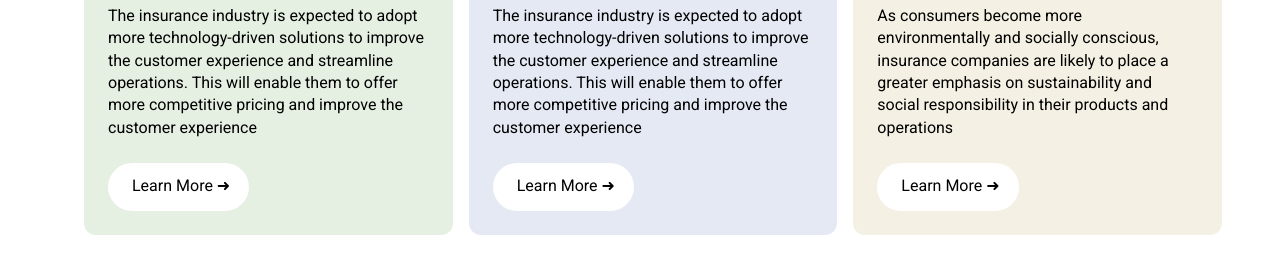
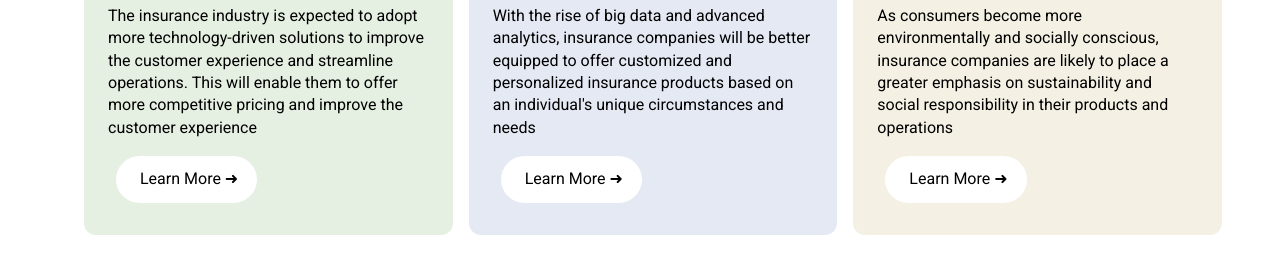
Before and after one commit to Wiecek-K/Sekcja-zalet, a website built with Vite: page index.html in a window 1280 px wide. Shown: the part 242-516 px from the top of the page. Built offline with nearby package versions, Linux system fonts and the light colour scheme.

Commit message:
update content

```diff
--- a/index.html
+++ b/index.html
@@ -34,10 +34,10 @@
               Customization and personalization
             </h3>
             <p class="advantage__description">
-              The insurance industry is expected to adopt more technology-driven
-              solutions to improve the customer experience and streamline
-              operations. This will enable them to offer more competitive
-              pricing and improve the customer experience
+              With the rise of big data and advanced analytics, insurance
+              companies will be better equipped to offer customized and
+              personalized insurance products based on an individual's unique
+              circumstances and needs
             </p>
           </div>
           <a href="#" class="advantage__btn"> Learn More &#10140; </a>
--- a/src/pages/home-page/styles/advantages-section.scss
+++ b/src/pages/home-page/styles/advantages-section.scss
@@ -30,6 +30,7 @@
   margin-block-start: 0;
   margin-block-end: 0;
   border-radius: 12px;
+  position: relative;
   &--second {
     background-color: #e4e9f3;
   }
@@ -84,8 +85,12 @@
   font-weight: 400;
   font-size: 14px;
   line-height: 140%;
+  margin-bottom: calc(16px + 48px); //gap+button H
   @media screen and (min-width: 768px) {
     font-size: 16px;
+  }
+  @media screen and (min-width: 1222px) {
+    margin-bottom: calc(24px + 48px);
   }
 }
 .advantage__btn {
@@ -98,8 +103,15 @@
   display: inline-flex;
   gap: 6px;
   width: fit-content;
+  position: absolute;
+  bottom: 24px;
+  left: 24px;
   &:hover {
     color: #001aff;
+  }
+  @media screen and (min-width: 1222px) {
+    bottom: 32px;
+    left: 32px;
   }
 }
 .advantage__btn-arrow {
```
